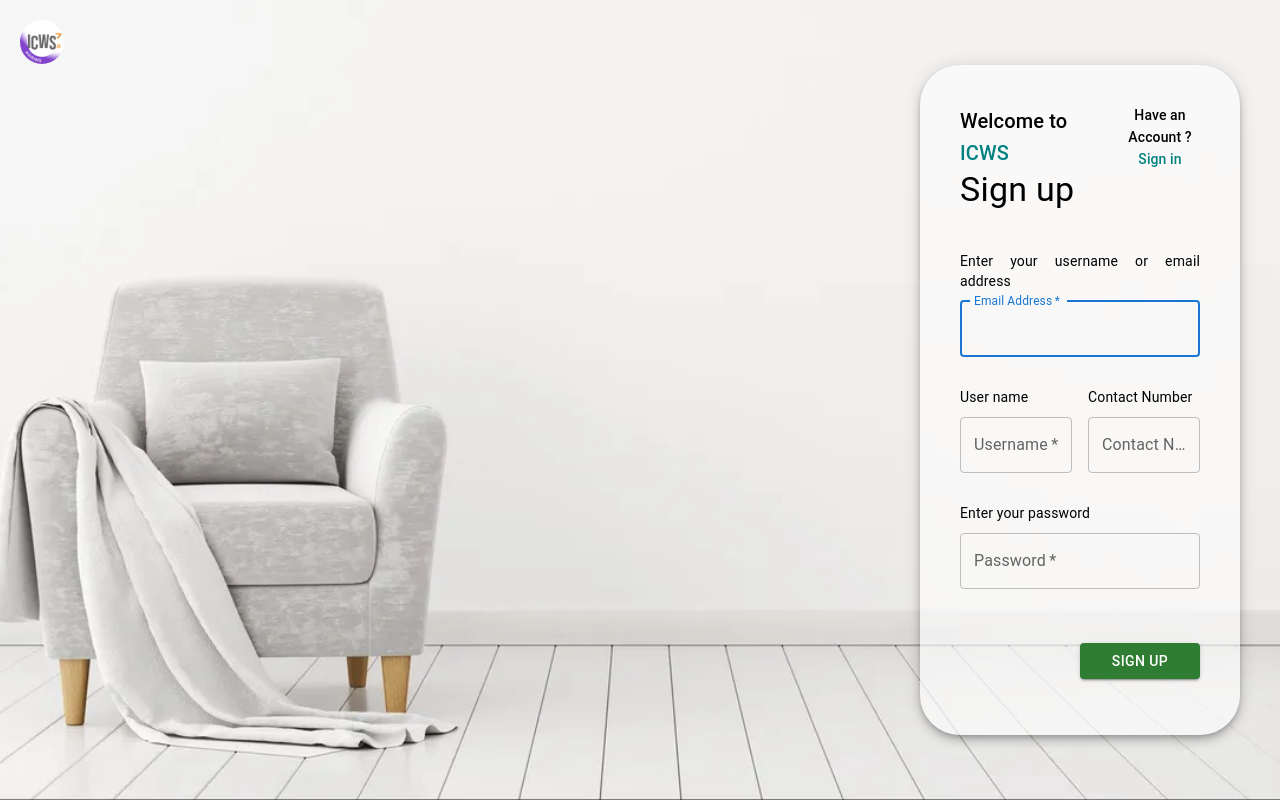
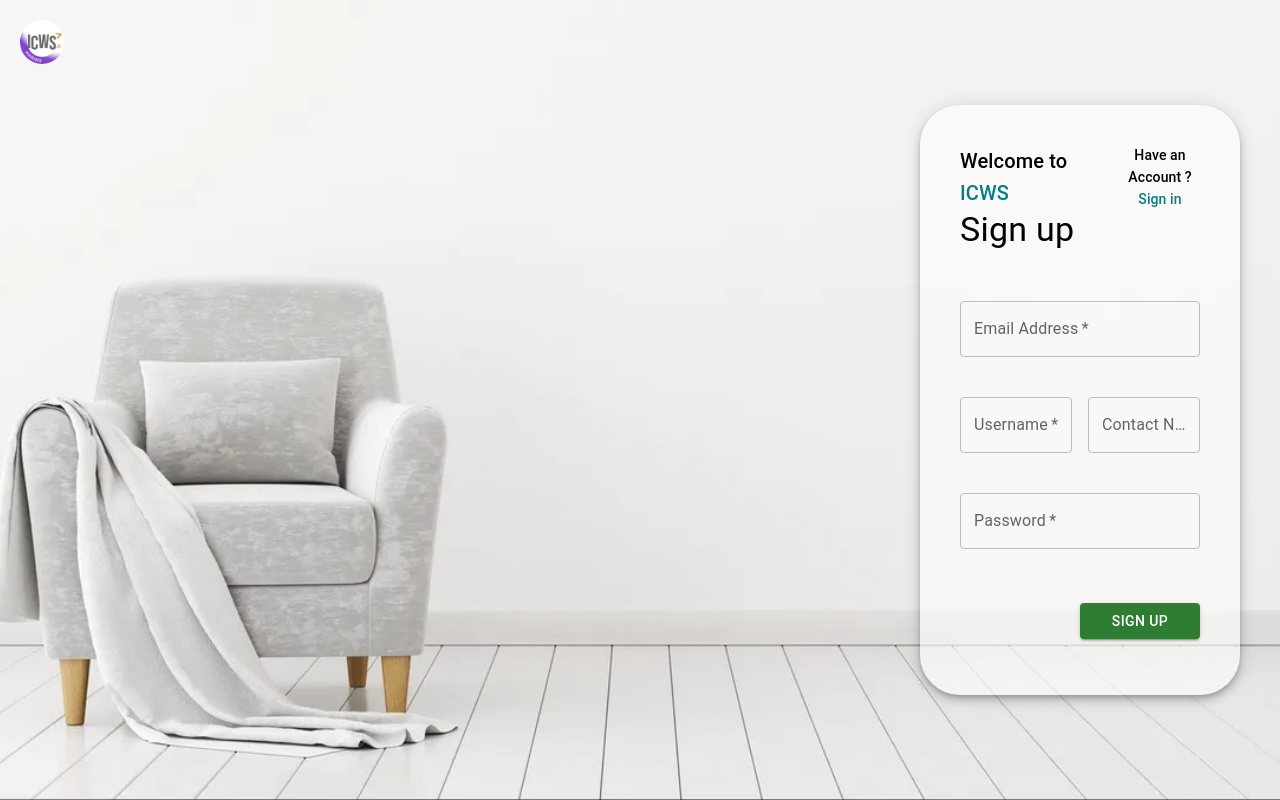
Before and after one commit to Mr-G-D/React-auth, a React (Create React App) app: page / in a window 1280 px wide. Built offline with nearby package versions, Linux system fonts and the light colour scheme.

Commit message:
:memo: textfield as new component

```diff
--- /dev/null
+++ b/src/components/Input.jsx
@@ -0,0 +1,32 @@
+import { TextField } from "@mui/material";
+import React from "react";
+
+const Input = ({
+  id,
+  type,
+  label,
+  name,
+  autocomplete,
+  action,
+  value,
+  placeholder,
+}) => {
+  return (
+    <TextField
+      className="textfield"
+      margin="normal"
+      required
+      fullWidth
+      type={type}
+      id={id}
+      label={label}
+      name={name}
+      autoComplete={autocomplete}
+      onChange={action}
+      value={value}
+      placeholder={placeholder}
+    />
+  );
+};
+
+export default Input;
--- a/src/pages/Otp.jsx
+++ b/src/pages/Otp.jsx
@@ -1,6 +1,7 @@
 import { Grid, Box, Typography, Button, TextField } from "@mui/material";
 import { useState } from "react";
 import { Link } from "react-router-dom";
+import Input from "../components/Input";
 
 const Otp = () => {
   const [otp, setOtp] = useState();
@@ -97,18 +98,14 @@
           <Typography variant="body2">
             Please enter the provided otp here
           </Typography>
-          <TextField
-            className="textfield"
-            margin="normal"
-            required
-            fullWidth
-            id="otp"
+
+          <Input
+            placeholder="0 0 0 0 0 0"
+            autoFocus
             type="number"
             name="otp"
-            placeholder="0 0 0 0 0 0"
-            autoComplete="otp"
-            autoFocus
-            onChange={handleChange}
+            id="otp"
+            action={handleChange}
             value={otp}
           />
           {/* <OtpInput
--- a/src/pages/Signup.jsx
+++ b/src/pages/Signup.jsx
@@ -1,6 +1,7 @@
 import { Grid, Box, Typography, TextField, Button } from "@mui/material";
 import React, { useState } from "react";
 import { Link } from "react-router-dom";
+import Input from "../components/Input";
 const Signup = () => {
   const [formData, setFormData] = useState({
     username: "",
@@ -8,6 +9,7 @@
     number: "",
     password: "",
   });
+
   const handleSubmit = async (event) => {
     event.preventDefault();
     if (formData.username === "") {
@@ -101,54 +103,46 @@
         }}
       >
         <Grid className="input">
-          <Typography variant="body2">
+          {/* <Typography variant="body2">
             Enter your username or email address
-          </Typography>
-          <TextField
-            className="textfield"
-            margin="normal"
-            required
-            fullWidth
+          </Typography> */}
+
+          <Input
+            type="email"
             id="email"
             label="Email Address"
             name="email"
             autoComplete="email"
-            onChange={handleChange}
+            action={handleChange}
             value={formData.email}
-            autoFocus
           />
         </Grid>
         <Grid container spacing={2}>
           <Grid className="input" item xs={12} sm={6}>
-            <Typography variant="body2">User name</Typography>
-            <TextField
-              className="textfield"
-              name="username"
-              required
-              fullWidth
+            {/* <Typography variant="body2">User name</Typography> */}
+            <Input
+              type="text"
               id="username"
               label="Username"
-              onChange={handleChange}
+              name="username"
+              action={handleChange}
               value={formData.username}
             />
           </Grid>
           <Grid className="input" item xs={12} sm={6}>
-            <Typography variant="body2">Contact Number</Typography>
-            <TextField
-              className="textfield"
+            {/* <Typography variant="body2">Contact Number</Typography> */}
+            <Input
               type="number"
-              required
-              fullWidth
               id="number"
               label="Contact Number"
-              onChange={handleChange}
+              action={handleChange}
               value={formData.number}
               name="number"
             />
           </Grid>
         </Grid>
         <Grid className="input">
-          <Typography variant="body2">Enter your password</Typography>
+          {/* <Typography variant="body2">Enter your password</Typography> */}
           <TextField
             className="textfield"
             margin="normal"
```
